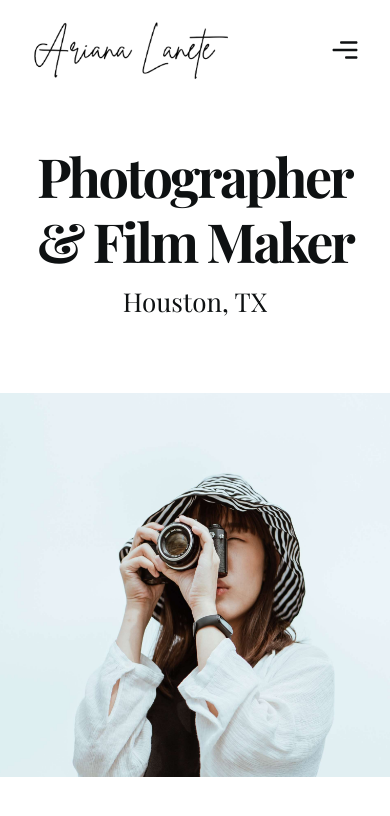
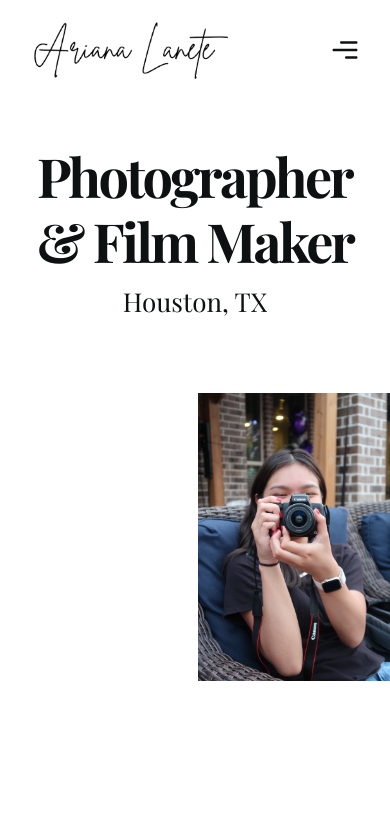
Before and after one commit to dolanete/photoportfolio, a React (Create React App) app: page / in a window 390 px wide. Shown: the top 816 px of the page. Built offline with nearby package versions, Linux system fonts and the light colour scheme; the HTML template or start-up script is replaced by a standard one; a web font is replaced by a local one.

Commit message:
editing homepage

```diff
--- a/src/components/Header.js
+++ b/src/components/Header.js
@@ -28,8 +28,9 @@ const Header = () => {
     hidden lg:flex - the nav is hidden by default
     <Link to={'/'}> - This is called a react router. This is how the page is able to navigate to different pages (the home page) without needing to reload the page
     hover:text-primary when the text is hovered over, the text will change to a primary theme color set by tailwind theme
-  */
-  return <header className= 'fixed w-full px-[30px] lg:px-[100px] z-30 h-[100px] lg:h-[140px] flex items-center'>
+  style={{ backgroundColor:"rgb(255, 247, 238)"}}
+    */
+  return <header className='fixed w-full px-[30px] lg:px-[100px] z-30 h-[100px] lg:h-[140px] flex items-center'>
     <div className='flex flex-col lg:flex-row lg:items-center w-full justify-between'>
       {/* Logo */}
       <Link to={'/'} className='max-w-[200px]'>
--- a/src/pages/Home.js
+++ b/src/pages/Home.js
@@ -1,12 +1,12 @@
 import React from 'react';
 // import images
-import WomanImg from '../img/home/woman.png'
+import WomanImg from '../img/home/arianahome.jpg'
 // import link
 import { Link } from 'react-router-dom'
 
 const Home = () => {
   return <section className='section'>
-    <div className='container mx-auto'>
+    <div className='container mx-auto '>
       {/* text & image wrapper */}
       <div className='flex flex-col justify-center'>
         {/* text */}
@@ -17,8 +17,8 @@ const Home = () => {
           <p className='text-[26px] lg:text-[36px] font-primary mb-4 lg:mb-12'>Houston, TX</p>
         </div>
         {/* image */}
-        <div className='flex justify-end max-h-96 lg:max-h-max'>
-          <div className='relative lg:-right-40 overflow-hidden'>
+        <div className='flex justify-end max-h-max lg:max-h-max'>
+          <div className='relative lg:-right-40 overflow-hidden w-48 lg:w-72'>
             <img src={ WomanImg } alt='' />
           </div>
         </div>
```
Also changed, not shown: src/img/home/arianahome.jpg (added), src/img/home/woman.png (deleted).
